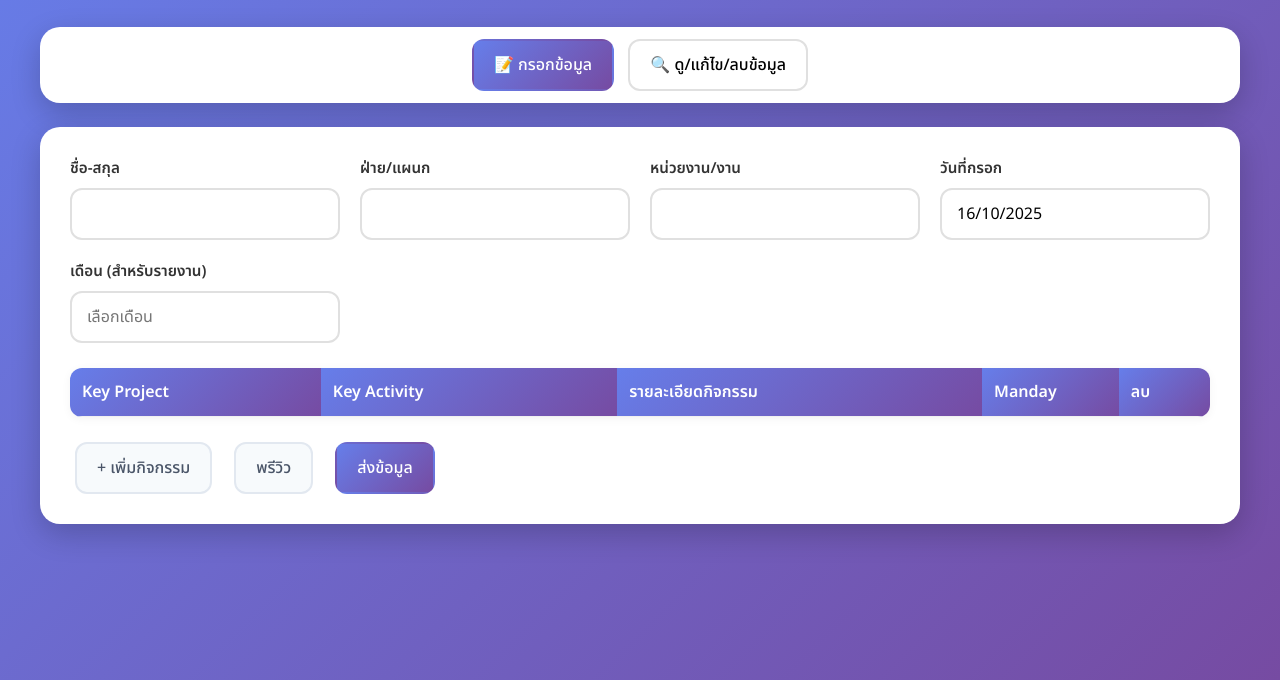
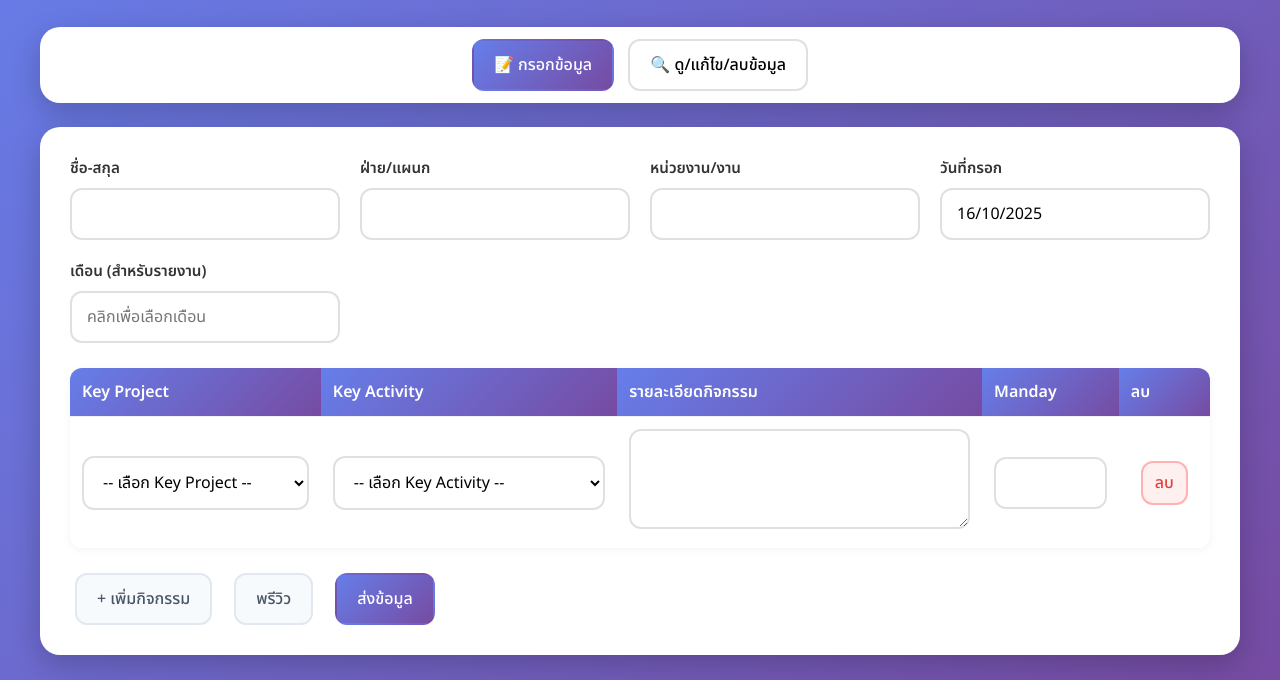
Before and after one commit to ytwokdc/productivity, a plain HTML site: page index.html in a window 1280 px wide. Shown: the part 120-800 px from the top of the page. Drawn offline with nearby package versions, Linux system fonts and the light colour scheme.

Commit message:
Update index.html

```diff
--- a/index.html
+++ b/index.html
@@ -435,7 +435,7 @@
           </div>
           <div class="form-group">
             <label>เดือน (สำหรับรายงาน)</label>
-            <input id="month" name="month" placeholder="เลือกเดือน" required readonly>
+            <input id="month" name="month" placeholder="คลิกเพื่อเลือกเดือน" required>
           </div>
         </div>
 
@@ -501,6 +501,8 @@
 
   <script src="https://cdn.jsdelivr.net/npm/flatpickr"></script>
   <script src="https://cdn.jsdelivr.net/npm/flatpickr/dist/l10n/th.js"></script>
+  <script src="https://cdn.jsdelivr.net/npm/flatpickr/dist/plugins/monthSelect/index.js"></script>
+  <link rel="stylesheet" href="https://cdn.jsdelivr.net/npm/flatpickr/dist/plugins/monthSelect/style.css">
   <script>
     // ===== CONFIG =====
     const MAKE_WEBHOOK_URL = 'https://hook.us2.make.com/q7mp7j5z5ipz7so4p8mclhh83bbm5esh';
@@ -677,10 +679,9 @@
       const monthInput = document.getElementById('month');
 
       monthPickerInstance = flatpickr('#month', {
-        dateFormat: 'Y-m',
         locale: 'th',
         plugins: [
-          new flatpickr.monthSelectPlugin({
+          new monthSelectPlugin({
             shorthand: false,
             dateFormat: 'Y-m',
             altFormat: 'F Y'
@@ -704,6 +705,12 @@
             const realValue = `${date.getFullYear()}-${String(date.getMonth() + 1).padStart(2, '0')}`;
             monthInput.setAttribute('data-value', realValue);
           }
+        },
+        onReady: function(selectedDates, dateStr, instance) {
+          // เปิดปฏิทินเมื่อคลิกที่ input
+          monthInput.addEventListener('click', function() {
+            instance.open();
+          });
         }
       });
     }
```
